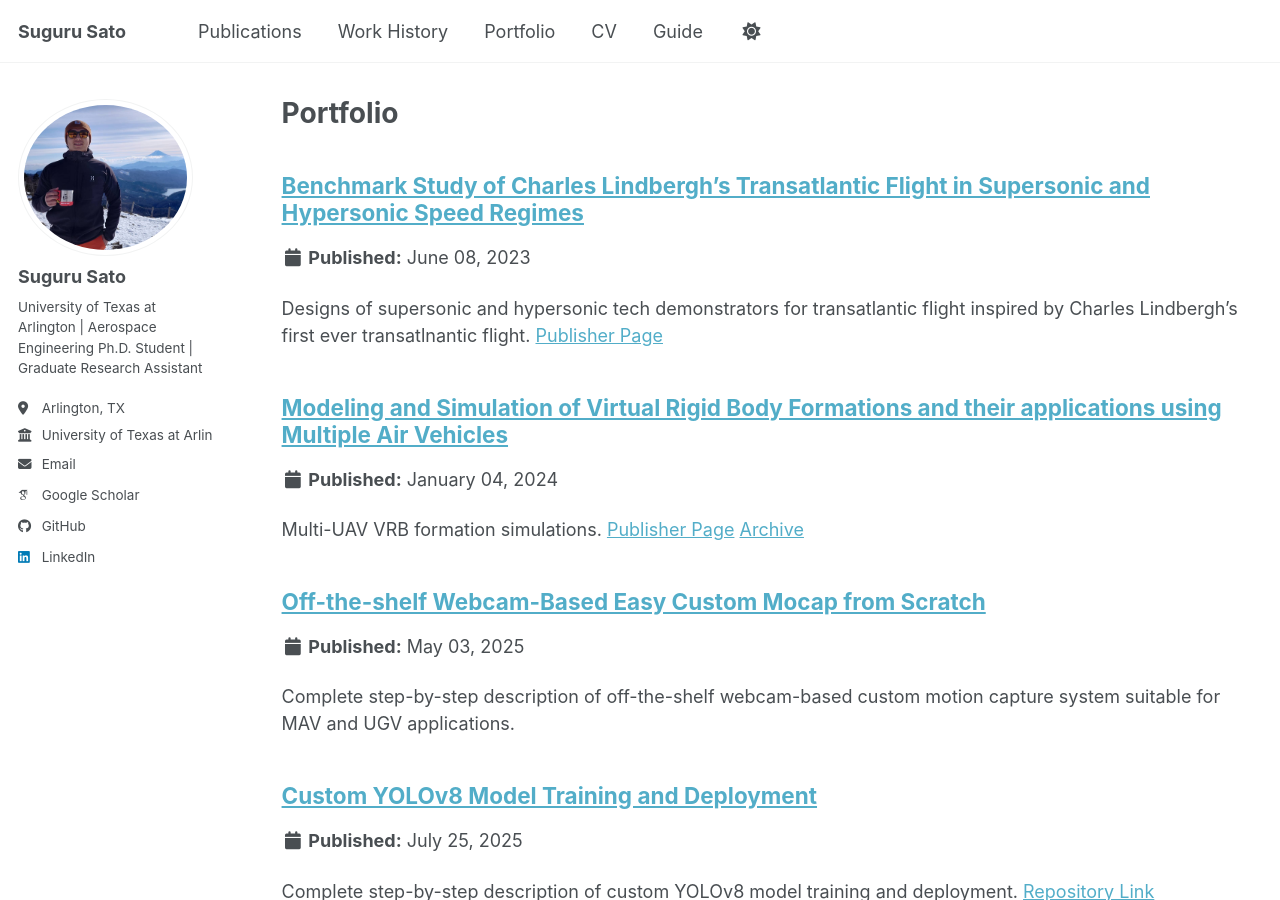
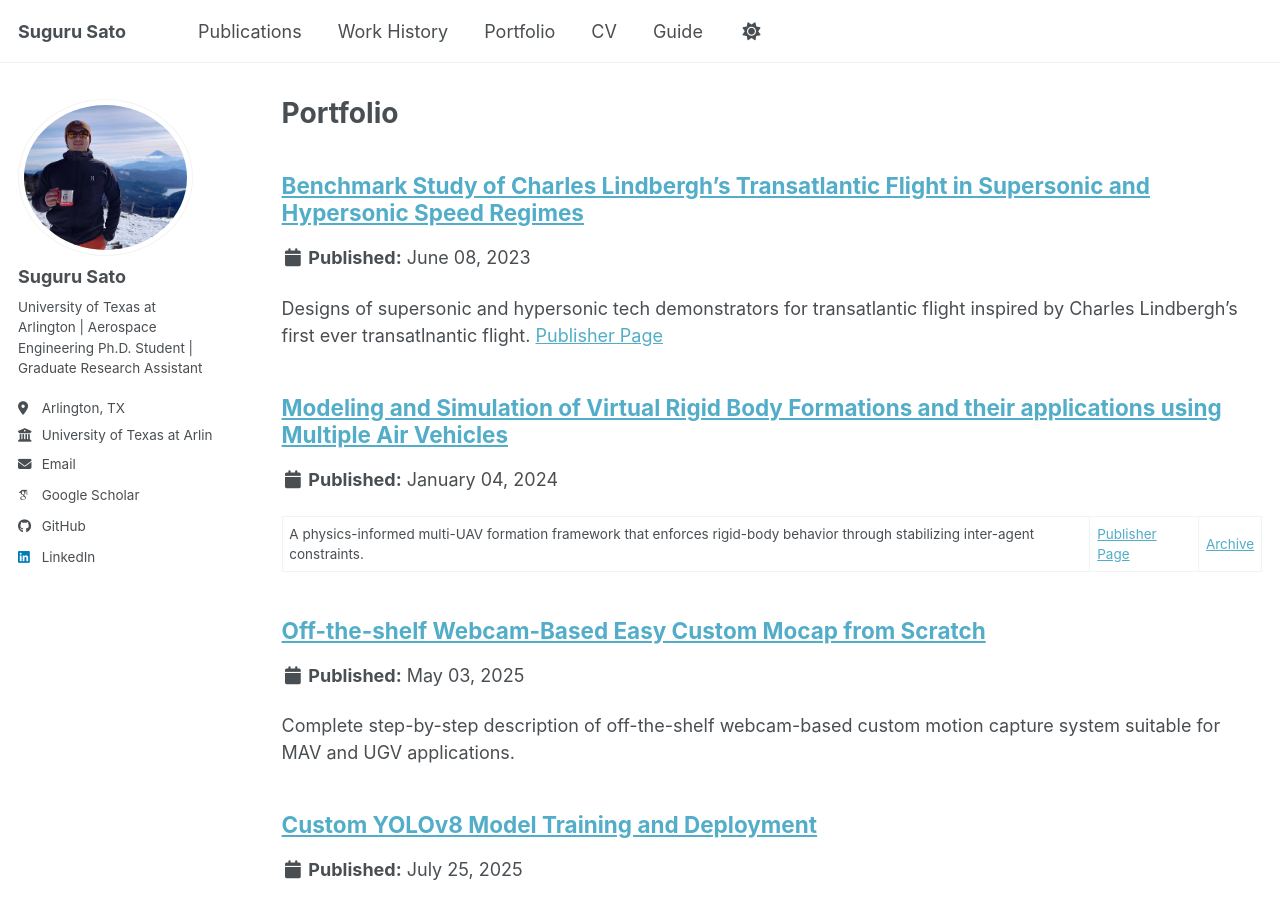
Before and after one commit to GitHub-Suguru/GitHub-Suguru.github.io, a Jekyll site: the page built from _pages/portfolio.html, in a window 1280 px wide and 900 px high. Built offline with Jekyll 4.4.1, drawn with Linux system fonts in a browser that asks for light colours; some web fonts are replaced; a script bundle is joined from its source files by our own code; library files that are not in the unit come from our copies.

Commit message:
Update virtual_rigid_body_formation.md

```diff
--- a/_portfolio/virtual_rigid_body_formation.md
+++ b/_portfolio/virtual_rigid_body_formation.md
@@ -1,6 +1,6 @@
 ---
 title: "Modeling and Simulation of Virtual Rigid Body Formations and their applications using Multiple Air Vehicles"
-excerpt: "Multi-UAV VRB formation simulations. [Publisher Page](https://doi.org/10.2514/6.2024-2016) [Archive](https://doi.org/10.48550/arXiv.2601.11788)"
+excerpt: "A physics-informed multi-UAV formation framework that enforces rigid-body behavior through stabilizing inter-agent constraints. | [Publisher Page](https://doi.org/10.2514/6.2024-2016) | [Archive](https://doi.org/10.48550/arXiv.2601.11788)"
 collection: portfolio
 permalink: /portfolio/vrb_formation/
 date: 2024-01-04
@@ -8,6 +8,8 @@ date: 2024-01-04
 
 ## Summary
 This project presents a **physics-informed Virtual Rigid Body (VRB) formation control framework** for coordinating multiple UAVs by enforcing rigid-body–like distance constraints among agents. By modeling a UAV formation as a virtual rigid structure, the framework enables coordinated translation, rotation, reconfiguration, and station keeping without explicit leader–follower hierarchies or preplanned individual trajectories. The approach is validated through extensive MATLAB/Simulink simulations across single- and multi-waypoint missions with formations ranging from three to eight UAVs.
+
+
 
 ## What I build / contributed
 I designed and implemented the entire VRB formation control framework, including:
```
